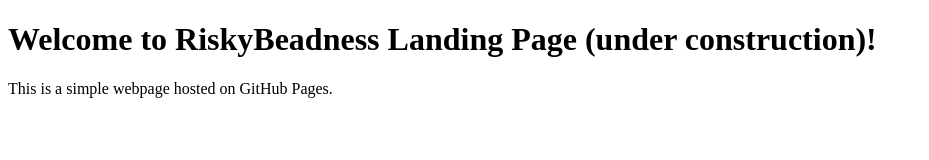
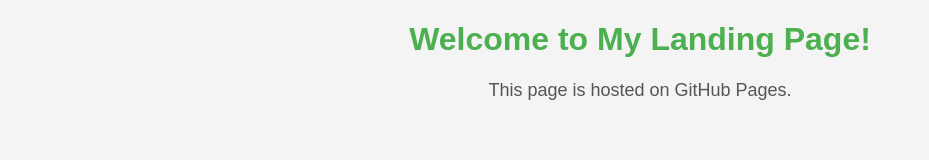
Before and after one commit to GnuBourne/RB_landing, a plain HTML site: page index.html in a window 1280 px wide. Shown: the whole page, without its empty margins (0-929 px from the left). Drawn offline with Linux system fonts and the light colour scheme.

Commit message:
Update index.html
Modification to index.html

```diff
--- a/index.html
+++ b/index.html
@@ -3,10 +3,26 @@
 <head>
     <meta charset="UTF-8">
     <meta name="viewport" content="width=device-width, initial-scale=1.0">
-    <title>RiskyBeadness Landing Page</title>
+    <title>My Landing Page</title>
+    <style>
+        body {
+            font-family: Arial, sans-serif;
+            text-align: center;
+            background-color: #f4f4f4;
+            margin: 0;
+            padding: 0;
+        }
+        h1 {
+            color: #4CAF50;
+        }
+        p {
+            color: #555;
+            font-size: 18px;
+        }
+    </style>
 </head>
 <body>
-    <h1>Welcome to RiskyBeadness Landing Page (under construction)!</h1>
-    <p>This is a simple webpage hosted on GitHub Pages.</p>
+    <h1>Welcome to My Landing Page!</h1>
+    <p>This page is hosted on GitHub Pages.</p>
 </body>
 </html>
```
